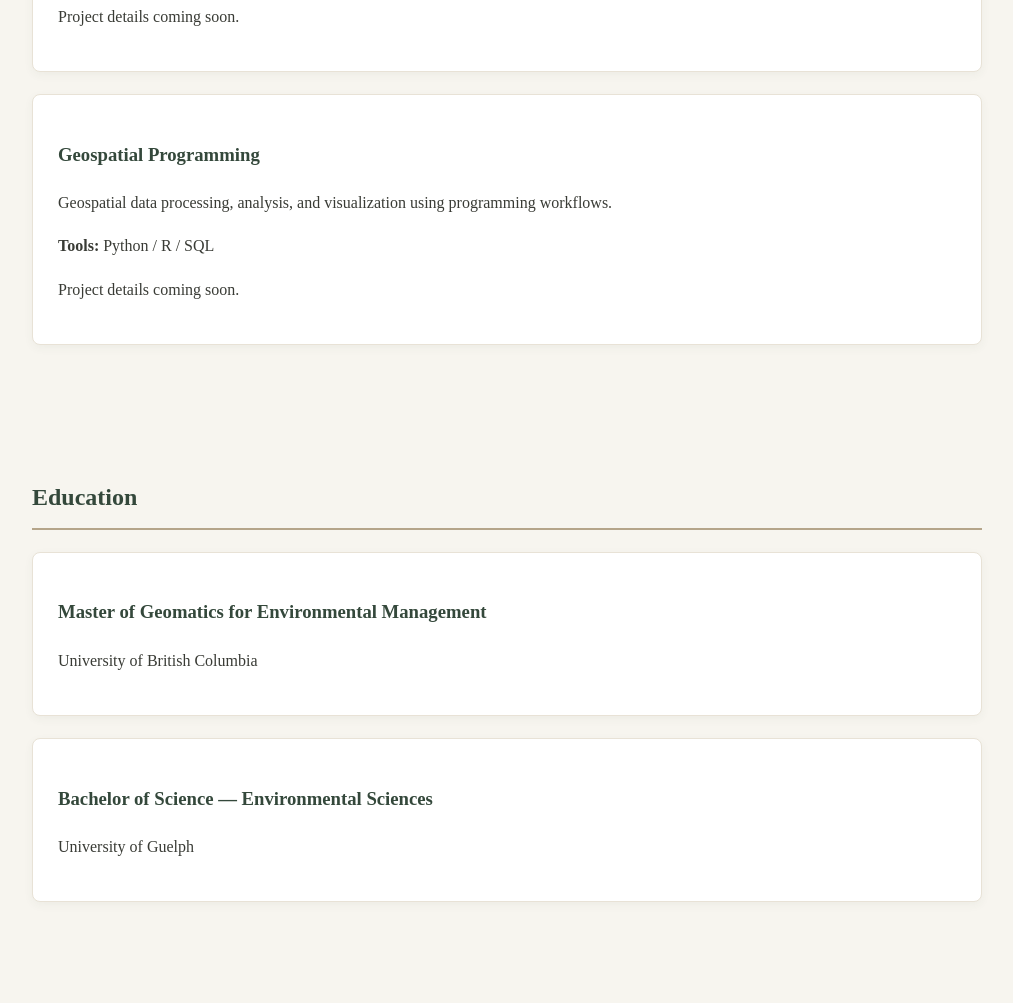
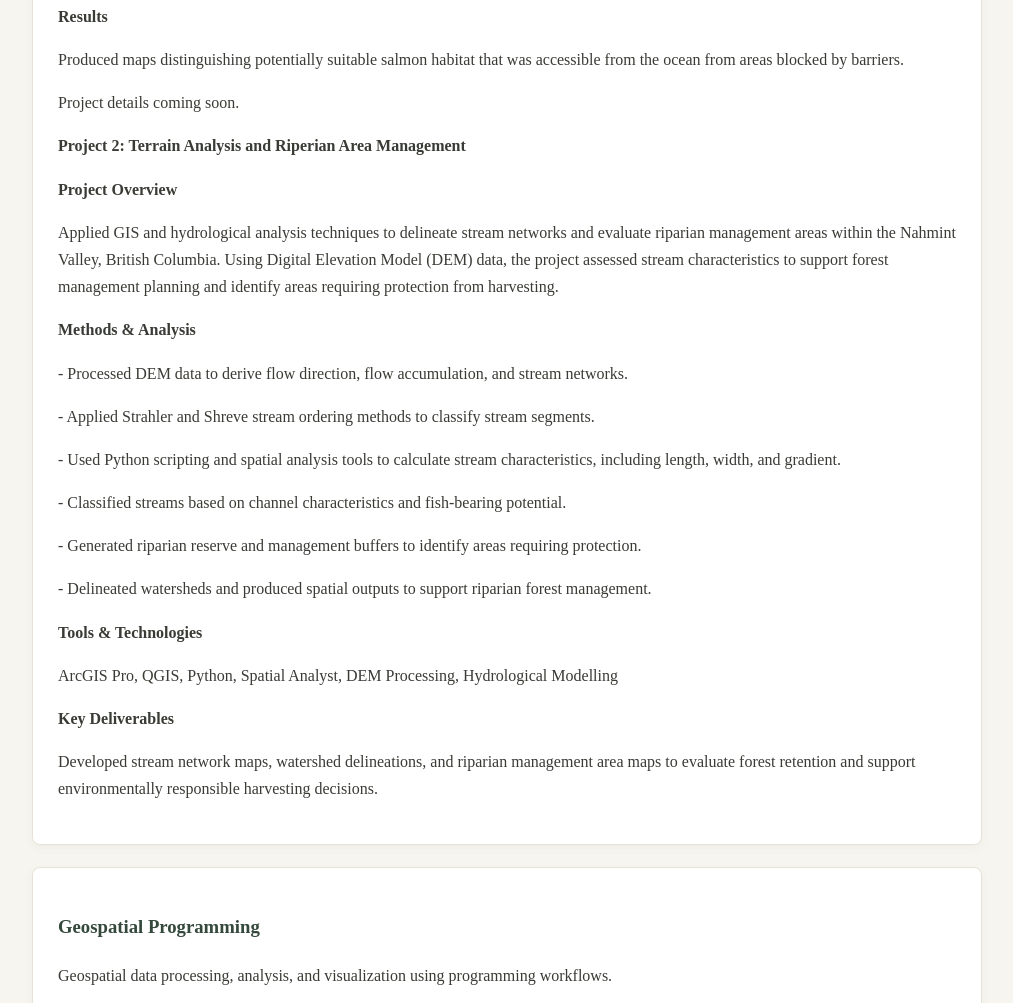
Before and after one commit to gracelush3/gracelush3.github.io, a plain HTML site: page index.html in a window 1280 px wide. Shown: the part 2480-3483 px from the top of the page, without its empty margins (133-1146 px from the left). Drawn offline with Linux system fonts and the light colour scheme.

Commit message:
Enhance project section with analysis details
Added project details, methods, tools, and deliverables for Terrain Analysis and Riparian Area Management.

```diff
--- a/index.html
+++ b/index.html
@@ -264,7 +264,71 @@
                 geodatabase topology, and linear referencing.
             </p>
 
+            <p><strong>Results</strong></p>
+
+            <p> Produced maps distinguishing potentially
+                suitable salmon habitat that was accessible
+                from the ocean from areas blocked by barriers.
+            </p>
+
             <p>Project details coming soon.</p>
+
+            <p><strong>Project 2: Terrain Analysis and Riperian Area Management</strong></p>
+
+            <p><strong>Project Overview</strong></p>
+
+            <p>
+                Applied GIS and hydrological analysis techniques
+                to delineate stream networks and evaluate riparian
+                management areas within the Nahmint Valley, British
+                Columbia. Using Digital Elevation Model (DEM) data,
+                the project assessed stream characteristics to
+                support forest management planning and identify
+                areas requiring protection from harvesting.
+            </p>
+
+            <p><strong>Methods & Analysis</strong></p>
+
+            <p>
+                - Processed DEM data to derive flow direction,
+                flow accumulation, and stream networks.
+            </p>
+            <p>
+                - Applied Strahler and Shreve stream ordering
+                methods to classify stream segments.
+            </p>
+            <p>
+                - Used Python scripting and spatial analysis
+                tools to calculate stream characteristics,
+                including length, width, and gradient.
+            </p>
+            <p>
+                - Classified streams based on channel characteristics
+                and fish-bearing potential.
+            </p>
+
+            <p>
+                - Generated riparian reserve and management
+                buffers to identify areas requiring protection.
+            </p>
+            <p>
+                - Delineated watersheds and produced spatial
+                outputs to support riparian forest management.
+            </p>
+
+            <p><strong>Tools & Technologies</strong></p>
+            <p>
+                ArcGIS Pro, QGIS, Python, Spatial Analyst,
+                DEM Processing, Hydrological Modelling
+            </p>
+
+            <p><strong>Key Deliverables</strong></p>
+            <p>
+                Developed stream network maps, watershed
+                delineations, and riparian management area
+                maps to evaluate forest retention and support
+                environmentally responsible harvesting decisions.
+            </p>
 
         </div>
 
```
